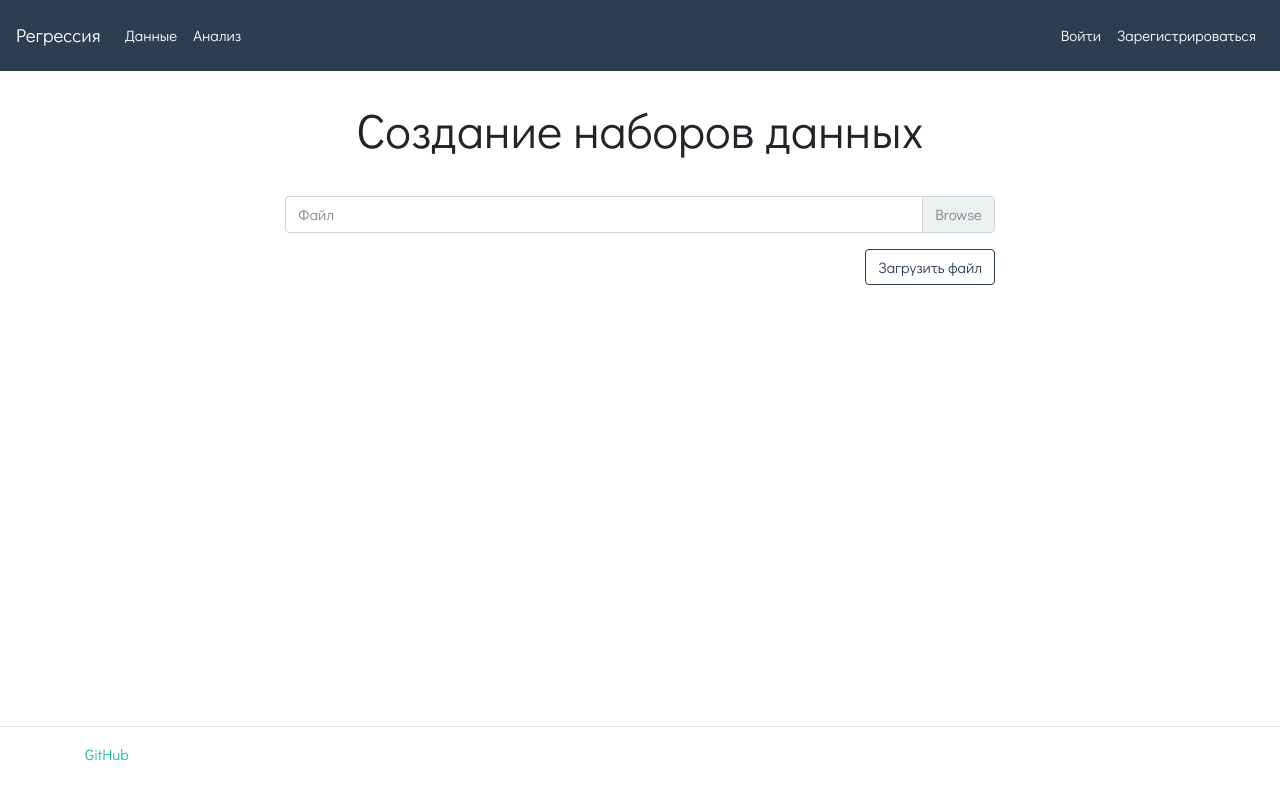
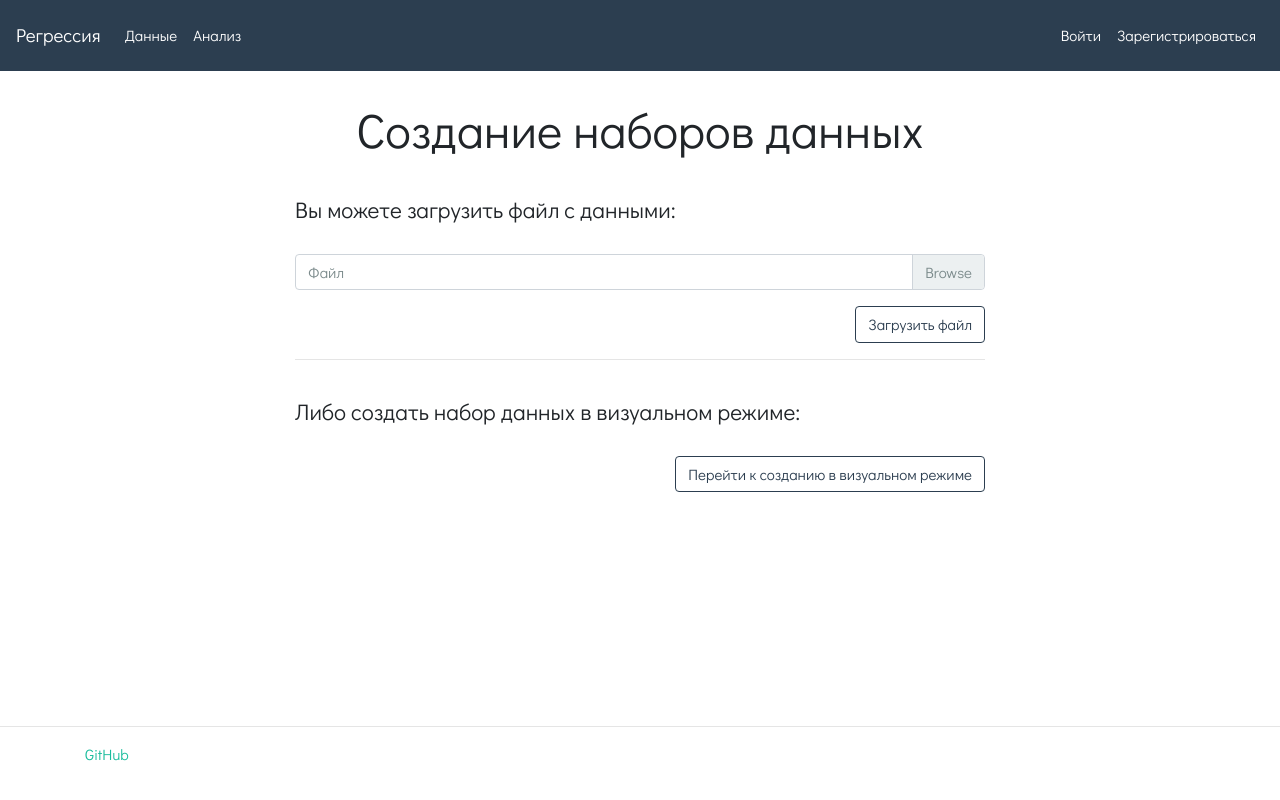
Before and after one commit to 7dev7/regression, a Django app: template dataloading/templates/load.html in a window 1280 px wide. Run offline with Django 3.2, Linux system fonts and the light colour scheme; the template is opened without the code that fills it, so the values that code supplies are empty; some libraries are stand-ins or nearby versions; some web fonts are replaced.

Commit message:
changed ui data loading page

```diff
--- a/dataloading/templates/load.html
+++ b/dataloading/templates/load.html
@@ -9,8 +9,9 @@
         </div>
     </div>
     <div class="content">
-        <div class="row">
         <div class="col-md-8 offset-md-2">
+            <h4>Вы можете загрузить файл с данными: </h4>
+            <br>
             <form action="{% url 'load' %}" method="POST" enctype="multipart/form-data">
                 {% csrf_token %}
                 <fieldset>
@@ -25,7 +26,13 @@
                     <button type="submit" class="btn btn-outline-primary float-right">Загрузить файл</button>
                 </fieldset>
             </form>
+            <hr>
         </div>
+        <br>
+        <div class="col-md-8 offset-md-2">
+            <h4>Либо создать набор данных в визуальном режиме:</h4>
+            <br>
+            <a href="/" class="btn btn-outline-primary float-right">Перейти к созданию в визуальном режиме</a>
         </div>
     </div>
 </div>
```
Lines whose indentation alone changed are shown as unchanged.
